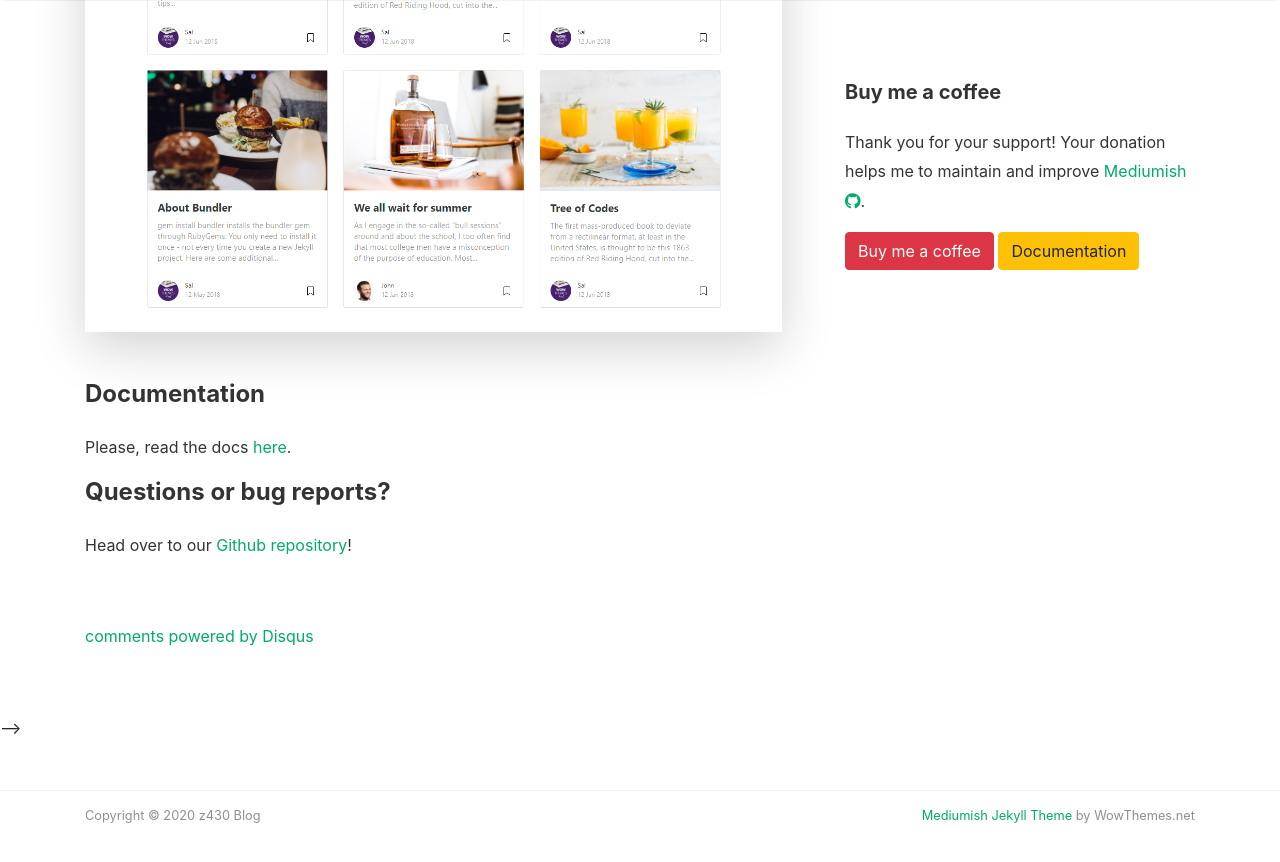
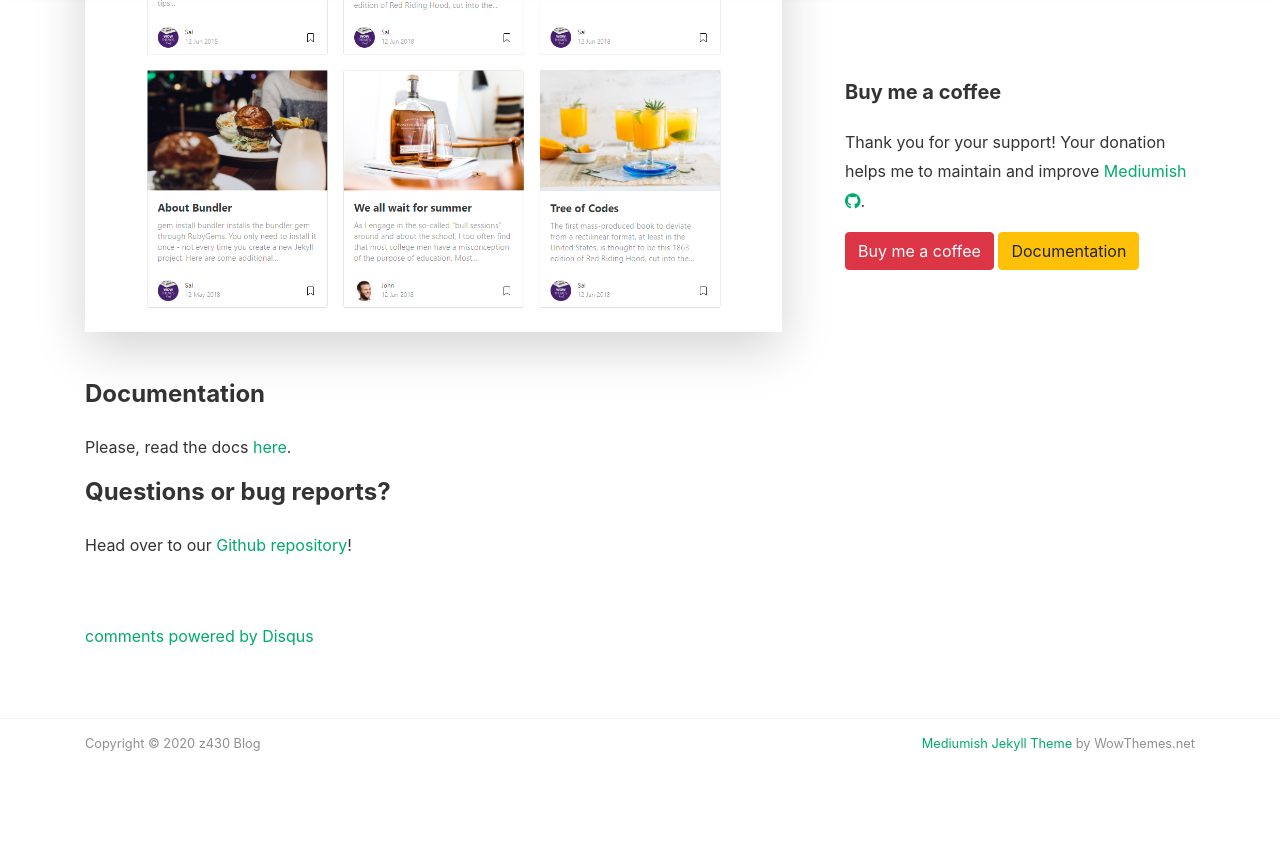
Before and after one commit to z430/z430.github.io, a Jekyll site: the page built from _pages/about.md, in a window 1280 px wide and 900 px high, scrolled down 929 px. Shown: the top 862 px of the window. Built offline with Jekyll 4.4.1, drawn with Linux system fonts in a browser that asks for light colours; nearby versions of some CDN libraries; comment, search, counter and statistics services are not loaded; after the commit the page ends 1757 px from its top, so only the background shows below that.

Commit message:
move post

```diff
--- a/_layouts/default.html
+++ b/_layouts/default.html
@@ -125,9 +125,9 @@ ga('send', 'pageview');
 
 </div>
 
-<!-- <!-- Categories Jumbotron
+<!-- Categories Jumbotron
 ================================================== -->
-<div class="jumbotron fortags">
+<!-- <div class="jumbotron fortags">
 	<div class="d-md-flex h-100">
 		<div class="col-md-4 transpdark align-self-center text-center h-100">
             <div class="d-md-flex align-items-center justify-content-center h-100">
```
